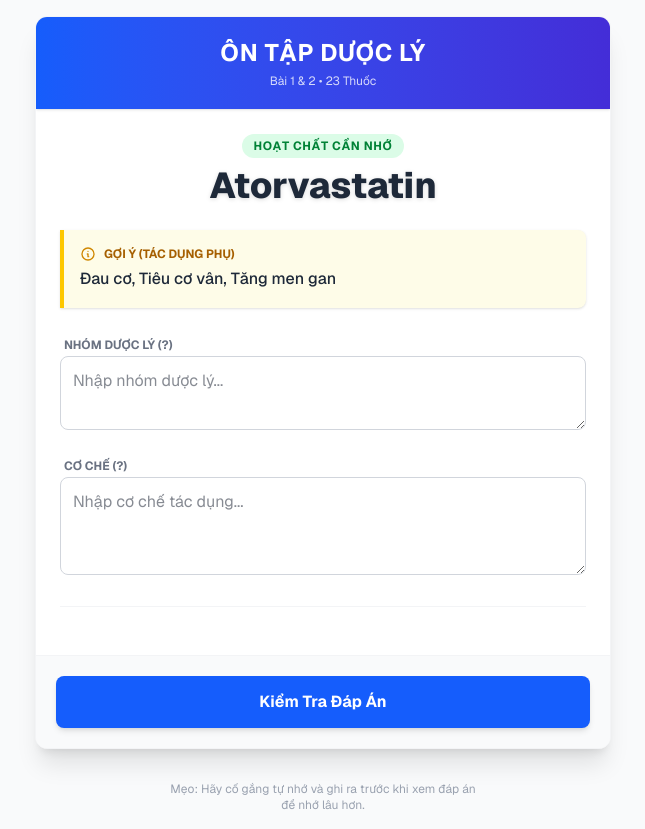
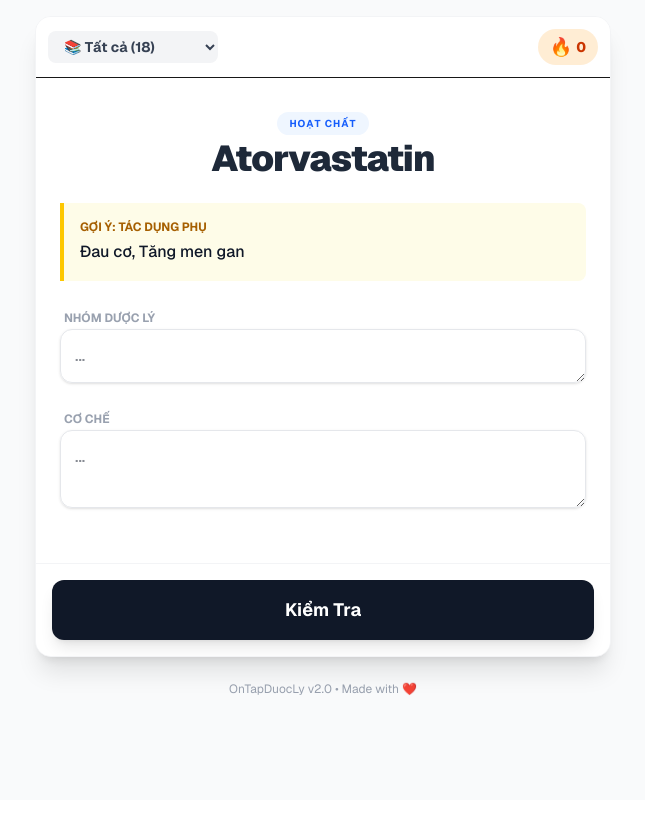
Before and after one commit to hellfive123/Duoc-Ly-For-Han, a Next.js app: page / in a window 1280 px wide. Shown: the whole page, without its empty margins (317-962 px from the left). After the commit the page ends 800 px from the top, so only its background shows below. Built offline with nearby package versions, Linux system fonts and the light colour scheme.

Commit message:
Add new function

```diff
--- a/app/page.tsx
+++ b/app/page.tsx
@@ -1,5 +1,5 @@
 "use client";
-import { useState, useEffect } from "react";
+import { useState, useEffect, useMemo } from "react";
 
 // 1. Định nghĩa kiểu dữ liệu
 interface DrugData {
@@ -10,256 +10,83 @@ interface DrugData {
   cd: string;
   tdp: string;
   ccd: string;
-  [key: string]: string;
+  lesson: number; // Thêm trường bài học
+  [key: string]: string | number;
 }
 
-// Dữ liệu thuốc Bài 1 & 2
+// Dữ liệu thuốc (Đã thêm trường lesson)
 const database: DrugData[] = [
   // --- BÀI 1: TIM MẠCH ---
-  {
-    hc: "Acetazolamid",
-    bd: "Acetazolamid / Acetazolamide",
-    ndl: "Lợi tiểu ức chế Carbonic Anhydrase",
-    coche: "Ức chế tái hấp thu Na+, HCO3-",
-    cd: "H/C độ cao cấp, Tăng nhãn áp, Động kinh",
-    tdp: "Nước tiểu nhiễm kiềm, Nhiễm acid chuyển hóa",
-    ccd: "Nhiễm acid máu, Giảm Na K máu, Bệnh Gout",
-  },
-  {
-    hc: "Furosemid",
-    bd: "Diurefar 40 / Lasix",
-    ndl: "Lợi tiểu quai",
-    coche: "Ức chế đồng vận chuyển Na+, K+, 2Cl-",
-    cd: "Phù, Tăng huyết áp, Phù phổi cấp",
-    tdp: "Giảm V máu, Giảm Na K máu, Tăng đường/lipid/acid uric máu",
-    ccd: "Tiền hôn mê gan, Vô niệu, Mất nước",
-  },
-  {
-    hc: "Indapamid",
-    bd: "Natrilix SR",
-    ndl: "Lợi tiểu Thiazid",
-    coche: "Ức chế đồng vận chuyển Na+, Cl-",
-    cd: "Tăng huyết áp, Phù",
-    tdp: "Giảm Na K máu, Tăng acid uric máu",
-    ccd: "Suy thận nặng, Suy gan nặng",
-  },
-  {
-    hc: "Spironolacton",
-    bd: "Spinolac / Verospiron",
-    ndl: "Lợi tiểu tiết kiệm Kali",
-    coche: "Đối kháng Aldosteron",
-    cd: "Tăng HA, Phù, Cường Aldosteron",
-    tdp: "Tăng K máu, Nam vú to, chảy sữa, RLKN",
-    ccd: "Tăng K máu, Suy thận",
-  },
-  {
-    hc: "Propranolol",
-    bd: "Dorocardyl / Propranolol",
-    ndl: "Chẹn Beta không chọn lọc",
-    coche: "Chẹn thụ thể Beta 1, Beta 2 -> Giảm nhịp tim, giảm sức co bóp",
-    cd: "THA, Đau thắt ngực, Loạn nhịp tim, Cường giáp",
-    tdp: "Tim chậm, Co thắt khí quản, Che lấp dấu hiệu hạ đường huyết",
-    ccd: "Hen suyễn, H/C Raynaud, Tim chậm, Block nhĩ thất",
-  },
-  {
-    hc: "Atenolol",
-    bd: "Atenolol Stada",
-    ndl: "Chẹn Beta 1 chọn lọc",
-    coche: "Chẹn chọn lọc Beta 1 -> Giảm nhịp tim, giảm sức co bóp",
-    cd: "THA, Đau thắt ngực, Loạn nhịp tim",
-    tdp: "Tim chậm, mệt mỏi, lạnh đầu chi",
-    ccd: "Tim chậm, Block nhĩ thất, Suy tim mất bù",
-  },
-  {
-    hc: "Bisoprolol",
-    bd: "Concor",
-    ndl: "Chẹn Beta 1 chọn lọc",
-    coche: "Chẹn chọn lọc Beta 1 -> Giảm nhịp tim, giảm sức co bóp",
-    cd: "THA, Đau thắt ngực, Suy tim mãn",
-    tdp: "Tim chậm, hạ HA, chóng mặt",
-    ccd: "Suy tim cấp, Block nhĩ thất, Hen phế quản nặng",
-  },
-  {
-    hc: "Captopril",
-    bd: "Captopril",
-    ndl: "Ức chế men chuyển (ACEi)",
-    coche: "Ức chế men chuyển Angiotensin I thành Angiotensin II",
-    cd: "THA, Suy tim",
-    tdp: "Ho khan, Phù mạch, Tăng K máu",
-    ccd: "Hẹp động mạch thận 2 bên, PNCT, Tiền sử phù mạch",
-  },
-  {
-    hc: "Losartan",
-    bd: "Losartan / Cozaar",
-    ndl: "Đối kháng thụ thể Angiotensin II (ARB)",
-    coche: "Ngăn Angiotensin II gắn vào receptor AT1",
-    cd: "THA, Suy tim, Bảo vệ thận ở bệnh nhân ĐTĐ",
-    tdp: "Hạ HA, Chóng mặt, Tăng K máu (ít ho hơn ACEi)",
-    ccd: "PNCT, Hẹp động mạch thận 2 bên",
-  },
-  {
-    hc: "Amlodipin",
-    bd: "Amlodipin / Amlor",
-    ndl: "Chẹn kênh Calci (DHP)",
-    coche: "Ngăn dòng Ca2+ vào tế bào cơ trơn -> giãn mạch",
-    cd: "Tăng HA, Đau thắt ngực",
-    tdp: "Phù mắt cá chân, Đỏ bừng mặt, Nhức đầu",
-    ccd: "Hạ huyết áp, Sốc tim, Hẹp ĐM chủ",
-  },
-  {
-    hc: "Nifedipin",
-    bd: "Adalat / Nifedipin Hasan",
-    ndl: "Chẹn kênh Calci (DHP)",
-    coche: "Ngăn dòng Ca2+ vào tế bào -> giãn mạch",
-    cd: "Tăng HA, Đau thắt ngực, H/C Raynaud",
-    tdp: "Đỏ bừng mặt, Hạ HA, Phù mắt cá chân",
-    ccd: "Hạ HA, Suy tim, Nhồi máu cơ tim cấp",
-  },
-  {
-    hc: "Nitroglycerin",
-    bd: "Nitrostad",
-    ndl: "Nitrat hữu cơ",
-    coche: "Phóng thích NO gây giãn mạch trực tiếp",
-    cd: "Cắt cơn đau thắt ngực, Suy tim trái cấp",
-    tdp: "Đỏ bừng mặt, Hạ HA, Tăng áp lực nội sọ",
-    ccd: "Hạ HA, Tăng áp lực nội sọ, Dùng chung thuốc cường dương",
-  },
-  {
-    hc: "Digoxin",
-    bd: "Digoxin",
-    ndl: "Glycosid tim",
-    coche: "Ức chế bơm Na+-K+-ATPase -> Tăng sức co bóp cơ tim",
-    cd: "Suy tim, Rung nhĩ / Cuồng nhĩ",
-    tdp: "Loạn nhịp tim, Rối loạn thị giác (nhìn màu vàng/xanh), Buồn nôn",
-    ccd: "Block nhĩ thất, Nhịp chậm, Bệnh cơ tim phì đại",
-  },
-  {
-    hc: "Atorvastatin",
-    bd: "Lipitor / Atorvastatin",
-    ndl: "Statin",
-    coche: "Ức chế HMG-CoA Reductase -> Ngăn tổng hợp Cholesterol",
-    cd: "Rối loạn lipid huyết (Tăng LDL, Tăng Cholesterol)",
-    tdp: "Đau cơ, Tiêu cơ vân, Tăng men gan",
-    ccd: "Suy gan, Bệnh về cơ, PNCT",
-  },
-  {
-    hc: "Fenofibrat",
-    bd: "Lipanthyl",
-    ndl: "Fibrat",
-    coche: "Tăng hoạt tính Lipoprotein Lipase -> Giảm Triglycerid",
-    cd: "Tăng Triglycerid máu",
-    tdp: "Rối loạn tiêu hóa, Sỏi mật, Đau cơ",
-    ccd: "Suy gan, Suy thận, PNCT, Trẻ em",
-  },
+  { lesson: 1, hc: "Acetazolamid", bd: "Acetazolamid", ndl: "Lợi tiểu ức chế Carbonic Anhydrase", coche: "Ức chế tái hấp thu Na+, HCO3-", cd: "H/C độ cao cấp, Tăng nhãn áp", tdp: "Nước tiểu nhiễm kiềm", ccd: "Nhiễm acid máu" },
+  { lesson: 1, hc: "Furosemid", bd: "Lasix", ndl: "Lợi tiểu quai", coche: "Ức chế đồng vận chuyển Na+, K+, 2Cl-", cd: "Phù phổi cấp, THA", tdp: "Giảm K+ máu, Giảm V máu", ccd: "Tiền hôn mê gan" },
+  { lesson: 1, hc: "Indapamid", bd: "Natrilix SR", ndl: "Lợi tiểu Thiazid", coche: "Ức chế đồng vận chuyển Na+, Cl-", cd: "THA, Phù", tdp: "Giảm Na+, K+ máu", ccd: "Suy thận nặng" },
+  { lesson: 1, hc: "Spironolacton", bd: "Verospiron", ndl: "Lợi tiểu tiết kiệm Kali", coche: "Đối kháng Aldosteron", cd: "THA, Cường Aldosteron", tdp: "Tăng K+ máu, Vú to ở nam", ccd: "Tăng K+ máu" },
+  { lesson: 1, hc: "Propranolol", bd: "Dorocardyl", ndl: "Chẹn Beta không chọn lọc", coche: "Chẹn Beta 1, Beta 2", cd: "Cường giáp, Run tay, THA", tdp: "Hen suyễn, Tim chậm", ccd: "Hen phế quản" },
+  { lesson: 1, hc: "Atenolol", bd: "Atenolol", ndl: "Chẹn Beta 1 chọn lọc", coche: "Chẹn chọn lọc Beta 1", cd: "THA, Đau thắt ngực", tdp: "Mệt mỏi, lạnh đầu chi", ccd: "Suy tim mất bù" },
+  { lesson: 1, hc: "Captopril", bd: "Captopril", ndl: "ACEi (Ức chế men chuyển)", coche: "Ức chế men chuyển Angiotensin I -> II", cd: "THA, Suy tim", tdp: "Ho khan, Phù mạch", ccd: "Hẹp ĐM thận 2 bên" },
+  { lesson: 1, hc: "Amlodipin", bd: "Amlor", ndl: "Chẹn kênh Calci (DHP)", coche: "Chẹn dòng Ca2+ vào tế bào", cd: "THA, Đau thắt ngực", tdp: "Phù chân, Đỏ bừng mặt", ccd: "Suy tim, Hẹp ĐM chủ" },
+  { lesson: 1, hc: "Nitroglycerin", bd: "Nitrostad", ndl: "Nitrat hữu cơ", coche: "Tạo NO gây giãn mạch", cd: "Cắt cơn đau thắt ngực", tdp: "Đau đầu, Hạ HA", ccd: "Tăng áp lực nội sọ" },
+  { lesson: 1, hc: "Digoxin", bd: "Digoxin", ndl: "Glycosid tim", coche: "Ức chế bơm Na-K-ATPase", cd: "Suy tim, Rung nhĩ", tdp: "Loạn thị giác (nhìn màu vàng)", ccd: "Block nhĩ thất, Nhịp chậm" },
+  { lesson: 1, hc: "Atorvastatin", bd: "Lipitor", ndl: "Statin", coche: "Ức chế HMG-CoA Reductase", cd: "Rối loạn lipid máu", tdp: "Đau cơ, Tăng men gan", ccd: "Bệnh gan tiến triển" },
 
   // --- BÀI 2: NỘI TIẾT ---
-  {
-    hc: "Insulin",
-    bd: "Novolin / Mixtard",
-    ndl: "Hormon tuyến tụy",
-    coche: "Tăng vận chuyển và sử dụng Glucose ở tế bào",
-    cd: "ĐTĐ type 1, ĐTĐ type 2 (khi cần), ĐTĐ thai kỳ",
-    tdp: "Hạ đường huyết quá mức, Loạn dưỡng mô tiêm, Dị ứng",
-    ccd: "Hạ đường huyết",
-  },
-  {
-    hc: "Metformin",
-    bd: "Glucophage / Glucofine",
-    ndl: "Biguanid",
-    coche: "Giảm sản xuất glucose ở gan, Tăng nhạy cảm insulin ngoại biên",
-    cd: "ĐTĐ type 2 (Lựa chọn đầu tay)",
-    tdp: "RLTH (tiêu chảy, buồn nôn), Nhiễm acid lactic, Miệng vị kim loại",
-    ccd: "Suy thận, Suy gan, Suy tim nặng, Nghiện rượu",
-  },
-  {
-    hc: "Gliclazid",
-    bd: "Diamicron",
-    ndl: "Sulfonylure",
-    coche: "Kích thích tế bào Beta tụy tiết Insulin",
-    cd: "ĐTĐ type 2 (người không béo phì)",
-    tdp: "Hạ đường huyết, Tăng cân",
-    ccd: "ĐTĐ type 1, Suy gan/thận nặng, PNCT",
-  },
-  {
-    hc: "Acarbose",
-    bd: "Glucobay",
-    ndl: "Ức chế Alpha-glucosidase",
-    coche: "Ức chế men Alpha-glucosidase -> Giảm hấp thu glucose ở ruột",
-    cd: "ĐTĐ type 2 (giảm đường huyết sau ăn)",
-    tdp: "Đầy hơi, Sình bụng, Tiêu chảy",
-    ccd: "Viêm ruột, Tắc ruột, Suy gan/thận",
-  },
-  {
-    hc: "Levonorgestrel",
-    bd: "Postinor / Newchoice",
-    ndl: "Hormon sinh dục nữ (Progestin)",
-    coche: "Ức chế quá trình rụng trứng, làm dày chất nhầy cổ tử cung",
-    cd: "Tránh thai khẩn cấp, Tránh thai hàng ngày",
-    tdp: "Rối loạn kinh nguyệt, Buồn nôn, Căng ngực",
-    ccd: "Đang mang thai, Ung thư vú, Xuất huyết âm đạo chưa rõ NN",
-  },
-  {
-    hc: "Prednison",
-    bd: "Prednison",
-    ndl: "Glucocorticoid (GC)",
-    coche: "Ức chế gen tổng hợp protein gây viêm (Phospholipase A2)",
-    cd: "Kháng viêm, Chống dị ứng, ức chế miễn dịch",
-    tdp: "Hội chứng Cushing, Loét dạ dày, Loãng xương, Dễ nhiễm trùng",
-    ccd: "Loét dạ dày tá tràng, Nhiễm nấm/virus toàn thân",
-  },
-  {
-    hc: "Levothyroxin",
-    bd: "Berlthyrox / Levothyrox",
-    ndl: "Hormon tuyến giáp",
-    coche: "Bổ sung hormon T4 ngoại sinh",
-    cd: "Suy giáp, Sau phẫu thuật ung thư giáp",
-    tdp: "Cường giáp (nhịp nhanh, sụt cân, mất ngủ) nếu quá liều",
-    ccd: "Cường giáp chưa điều trị, Nhồi máu cơ tim cấp",
-  },
-  {
-    hc: "Carbimazol",
-    bd: "Neo-Mercazole",
-    ndl: "Thuốc kháng giáp trạng tổng hợp",
-    coche: "Ức chế enzym Peroxidase -> Ngăn tổng hợp hormon giáp",
-    cd: "Cường giáp (Basedow)",
-    tdp: "Giảm bạch cầu hạt, Dị ứng da, Viêm gan",
-    ccd: "Suy gan nặng, Suy tủy",
-  },
+  { lesson: 2, hc: "Insulin", bd: "Novolin / Mixtard", ndl: "Hormon tuyến tụy", coche: "Tăng sử dụng Glucose ở tế bào", cd: "ĐTĐ type 1, ĐTĐ thai kỳ", tdp: "Hạ đường huyết", ccd: "Đang bị hạ đường huyết" },
+  { lesson: 2, hc: "Metformin", bd: "Glucophage", ndl: "Biguanid", coche: "Giảm tân tạo đường ở gan", cd: "ĐTĐ type 2 (ưu tiên)", tdp: "Rối loạn tiêu hóa, Acid lactic", ccd: "Suy thận, Suy gan" },
+  { lesson: 2, hc: "Gliclazid", bd: "Diamicron", ndl: "Sulfonylure", coche: "Kích thích tụy tiết Insulin", cd: "ĐTĐ type 2", tdp: "Hạ đường huyết, Tăng cân", ccd: "ĐTĐ type 1" },
+  { lesson: 2, hc: "Levonorgestrel", bd: "Postinor", ndl: "Progestin", coche: "Ức chế rụng trứng", cd: "Tránh thai khẩn cấp", tdp: "RL kinh nguyệt", ccd: "Đang mang thai" },
+  { lesson: 2, hc: "Prednison", bd: "Corticoid", ndl: "Glucocorticoid", coche: "Ức chế Phospholipase A2", cd: "Kháng viêm, Ức chế miễn dịch", tdp: "Hội chứng Cushing, Loét dạ dày", ccd: "Loét dạ dày, Nhiễm nấm" },
+  { lesson: 2, hc: "Levothyroxin", bd: "Berlthyrox", ndl: "Hormon tuyến giáp", coche: "Bổ sung T4", cd: "Suy giáp", tdp: "Cường giáp (nếu quá liều)", ccd: "Nhồi máu cơ tim cấp" },
+  { lesson: 2, hc: "Carbimazol", bd: "Neo-Mercazole", ndl: "Kháng giáp tổng hợp", coche: "Ức chế tổng hợp hormon giáp", cd: "Cường giáp (Basedow)", tdp: "Giảm bạch cầu hạt", ccd: "Suy gan nặng" },
 ];
 
 export default function Home() {
   const [currentQuestion, setCurrentQuestion] = useState<DrugData | null>(null);
   const [hintType, setHintType] = useState<string>("");
   const [showAnswer, setShowAnswer] = useState(false);
-  // eslint-disable-next-line @typescript-eslint/no-unused-vars
-  const [isLoading, setIsLoading] = useState(true);
 
-  // Thêm state lưu nội dung người dùng nhập
+  // State mới
   const [userNdl, setUserNdl] = useState("");
   const [userCoche, setUserCoche] = useState("");
+  const [lessonFilter, setLessonFilter] = useState<number>(0); // 0 = Tất cả
+  const [streak, setStreak] = useState(0); // Chuỗi đúng
+
+  // Lọc dữ liệu theo bài
+  const filteredDatabase = useMemo(() => {
+    if (lessonFilter === 0) return database;
+    return database.filter(d => d.lesson === lessonFilter);
+  }, [lessonFilter]);
 
   const generateQuestion = () => {
-    setIsLoading(true);
     setShowAnswer(false);
-    // Reset ô nhập liệu
     setUserNdl("");
     setUserCoche("");
 
-    const randomDrug = database[Math.floor(Math.random() * database.length)];
+    // Random từ danh sách đã lọc
+    const randomDrug = filteredDatabase[Math.floor(Math.random() * filteredDatabase.length)];
 
-    // Random gợi ý
     const types = ["cd", "tdp", "ccd"];
     const randomType = types[Math.floor(Math.random() * types.length)];
 
     setCurrentQuestion(randomDrug);
     setHintType(randomType);
-
-    setTimeout(() => setIsLoading(false), 300);
   };
 
+  // Reset streak khi đổi bài
   useEffect(() => {
+    setStreak(0);
     generateQuestion();
-  }, []);
+  // eslint-disable-next-line react-hooks/exhaustive-deps
+  }, [lessonFilter]);
+
+  const handleCorrect = () => {
+    setStreak(s => s + 1);
+    generateQuestion();
+  }
+
+  const handleIncorrect = () => {
+    setStreak(0);
+    generateQuestion();
+  }
 
   const getHintLabel = (type: string) => {
     switch (type) {
@@ -270,67 +97,73 @@ export default function Home() {
     }
   };
 
-  if (!currentQuestion) return <div className="p-10 text-center">Loading...</div>;
+  if (!currentQuestion) return <div className="p-10 text-center">Đang tải dữ liệu...</div>;
 
   return (
-    <main className="min-h-screen bg-gray-50 flex flex-col items-center justify-center p-4 font-sans">
-      <div className="w-full max-w-xl bg-white rounded-xl shadow-xl overflow-hidden border border-gray-100">
+    <main className="min-h-screen bg-gray-50 flex flex-col items-center p-4 font-sans pb-20">
+      <div className="w-full max-w-xl bg-white rounded-2xl shadow-xl overflow-hidden border border-gray-100 relative">
 
-        {/* Header */}
-        <div className="bg-gradient-to-r from-blue-600 to-indigo-700 p-5 text-white text-center shadow-sm">
-          <h1 className="text-2xl font-bold uppercase tracking-wide">Ôn Tập Dược Lý</h1>
-          <p className="text-xs opacity-80 mt-1">Bài 1 & 2 • {database.length} Thuốc</p>
+        {/* Header Control */}
+        <div className="bg-white p-3 flex justify-between items-center border-b">
+           {/* Bộ lọc bài học */}
+           <select
+              value={lessonFilter}
+              onChange={(e) => setLessonFilter(Number(e.target.value))}
+              className="bg-gray-100 text-sm font-bold text-gray-700 py-1.5 px-3 rounded-lg outline-none border-none focus:ring-2 focus:ring-blue-200"
+           >
+              <option value={0}>📚 Tất cả ({database.length})</option>
+              <option value={1}>❤️ Bài 1: Tim Mạch</option>
+              <option value={2}>🩸 Bài 2: Nội Tiết</option>
+           </select>
+
+           {/* Streak Counter */}
+           <div className="flex items-center gap-1 bg-orange-100 px-3 py-1 rounded-full">
+              <span className="text-lg">🔥</span>
+              <span className="text-orange-700 font-extrabold text-sm">{streak}</span>
+           </div>
         </div>
 
         {/* Question Section */}
         <div className="p-6 space-y-6">
 
-          {/* Đề bài: Hoạt chất */}
-          <div className="space-y-2 text-center">
-            <span className="inline-block px-3 py-1 bg-green-100 text-green-700 rounded-full text-xs font-bold tracking-wider mb-2">
-              HOẠT CHẤT CẦN NHỚ
+          <div className="space-y-2 text-center mt-2">
+            <span className="inline-block px-3 py-1 bg-blue-50 text-blue-600 rounded-full text-[10px] font-bold tracking-widest uppercase mb-1">
+              Hoạt chất
             </span>
-            <h2 className="text-4xl font-extrabold text-gray-800 break-words drop-shadow-sm">
+            <h2 className="text-4xl font-black text-gray-800 break-words tracking-tight">
               {currentQuestion.hc}
             </h2>
           </div>
 
-          {/* Gợi ý ngẫu nhiên */}
-          <div className="bg-yellow-50 border-l-4 border-yellow-400 p-4 rounded-r-lg shadow-sm">
+          <div className="bg-yellow-50 border-l-4 border-yellow-400 p-4 rounded-r-lg">
             <div className="flex items-center gap-2 mb-1">
-              <svg xmlns="http://www.w3.org/2000/svg" className="h-4 w-4 text-yellow-600" fill="none" viewBox="0 0 24 24" stroke="currentColor">
-                <path strokeLinecap="round" strokeLinejoin="round" strokeWidth={2} d="M13 16h-1v-4h-1m1-4h.01M21 12a9 9 0 11-18 0 9 9 0 0118 0z" />
-              </svg>
               <span className="text-xs font-bold text-yellow-700 uppercase">
-                Gợi ý ({getHintLabel(hintType)})
+                Gợi ý: {getHintLabel(hintType)}
               </span>
             </div>
-            <p className="text-gray-800 font-medium leading-relaxed">
+            <p className="text-gray-900 font-medium leading-relaxed">
               {currentQuestion[hintType]}
             </p>
           </div>
 
-          {/* Form nhập liệu của người dùng */}
           <div className="space-y-4">
             <div className="space-y-1">
-              <label className="text-xs font-bold text-gray-500 uppercase ml-1">Nhóm Dược Lý (?)</label>
-              {/* Đã thêm text-gray-900 vào className bên dưới */}
+              <label className="text-xs font-bold text-gray-400 uppercase ml-1">Nhóm Dược Lý</label>
               <textarea
-                className={`w-full p-3 border rounded-lg focus:ring-2 focus:outline-none transition-colors text-gray-900 ${showAnswer ? (userNdl ? 'bg-gray-50' : 'bg-red-50 border-red-200') : 'border-gray-300 focus:ring-blue-400 focus:border-blue-400'}`}
-                placeholder="Nhập nhóm dược lý..."
-                rows={2}
+                className={`w-full p-3.5 border rounded-xl text-gray-900 font-medium focus:ring-2 focus:outline-none transition-all ${showAnswer ? 'bg-gray-50' : 'border-gray-200 focus:ring-blue-500 focus:border-blue-500 shadow-sm'}`}
+                placeholder="..."
+                rows={1}
                 value={userNdl}
                 onChange={(e) => setUserNdl(e.target.value)}
-                readOnly={showAnswer} // Khóa không cho sửa khi đã hiện đáp án
+                readOnly={showAnswer}
               />
             </div>
             <div className="space-y-1">
-              <label className="text-xs font-bold text-gray-500 uppercase ml-1">Cơ Chế (?)</label>
-              {/* Đã thêm text-gray-900 vào className bên dưới */}
+              <label className="text-xs font-bold text-gray-400 uppercase ml-1">Cơ Chế</label>
               <textarea
-                className={`w-full p-3 border rounded-lg focus:ring-2 focus:outline-none transition-colors text-gray-900 ${showAnswer ? (userCoche ? 'bg-gray-50' : 'bg-red-50 border-red-200') : 'border-gray-300 focus:ring-blue-400 focus:border-blue-400'}`}
-                placeholder="Nhập cơ chế tác dụng..."
-                rows={3}
+                className={`w-full p-3.5 border rounded-xl text-gray-900 font-medium focus:ring-2 focus:outline-none transition-all ${showAnswer ? 'bg-gray-50' : 'border-gray-200 focus:ring-blue-500 focus:border-blue-500 shadow-sm'}`}
+                placeholder="..."
+                rows={2}
                 value={userCoche}
                 onChange={(e) => setUserCoche(e.target.value)}
                 readOnly={showAnswer}
@@ -338,28 +171,23 @@ export default function Home() {
             </div>
           </div>
 
-          <hr className="border-gray-100" />
-
-          {/* Phần hiển thị đáp án đúng (So sánh) */}
-          <div className={`transition-all duration-500 ease-in-out ${showAnswer ? 'opacity-100 max-h-[500px]' : 'opacity-0 max-h-0 overflow-hidden'}`}>
-            <div className="bg-blue-50 p-5 rounded-lg border border-blue-100 space-y-4">
-              <div className="flex items-center gap-2 mb-2">
-                 <span className="flex h-6 w-6 items-center justify-center rounded-full bg-blue-600 text-xs font-bold text-white">✓</span>
-                 <h3 className="font-bold text-blue-800 uppercase text-sm">Đáp Án Chuẩn</h3>
+          {/* Đáp án */}
+          <div className={`overflow-hidden transition-all duration-500 ease-in-out ${showAnswer ? 'opacity-100 max-h-[600px]' : 'opacity-0 max-h-0'}`}>
+            <div className="bg-green-50 p-5 rounded-xl border border-green-100 space-y-4 mt-2">
+              <div className="grid gap-4 text-sm">
+                 <div className="bg-white p-3 rounded-lg border border-green-100 shadow-sm">
+                    <span className="text-[10px] font-bold text-gray-400 block mb-0.5 uppercase">Biệt Dược</span>
+                    <p className="text-gray-900 font-bold text-lg">{currentQuestion.bd}</p>
                  </div>
-
-              <div className="grid gap-3 text-sm">
+                 <div className="grid grid-cols-1 gap-4">
                     <div>
-                    <span className="font-bold text-gray-500 text-xs block mb-1">BIỆT DƯỢC</span>
-                    <p className="text-gray-900 font-semibold">{currentQuestion.bd}</p>
-                 </div>
-                 <div>
-                    <span className="font-bold text-gray-500 text-xs block mb-1">NHÓM DƯỢC LÝ</span>
+                        <span className="text-[10px] font-bold text-gray-400 block mb-0.5 uppercase">Nhóm Dược Lý</span>
                         <p className="text-purple-700 font-bold">{currentQuestion.ndl}</p>
                     </div>
                     <div>
-                    <span className="font-bold text-gray-500 text-xs block mb-1">CƠ CHẾ</span>
-                    <p className="text-gray-800">{currentQuestion.coche}</p>
+                        <span className="text-[10px] font-bold text-gray-400 block mb-0.5 uppercase">Cơ Chế</span>
+                        <p className="text-gray-800 leading-snug">{currentQuestion.coche}</p>
+                    </div>
                  </div>
               </div>
             </div>
@@ -367,31 +195,37 @@ export default function Home() {
 
         </div>
 
-        {/* Footer Buttons */}
-        <div className="bg-gray-50 p-5 border-t border-gray-100">
+        {/* Footer Actions */}
+        <div className="bg-white p-4 border-t border-gray-100 sticky bottom-0 z-10">
           {!showAnswer ? (
             <button
               onClick={() => setShowAnswer(true)}
-              className="w-full py-3.5 bg-blue-600 hover:bg-blue-700 text-white font-bold rounded-lg transition-all shadow-md active:scale-[0.98]"
+              className="w-full py-4 bg-gray-900 hover:bg-black text-white font-bold rounded-xl transition-all shadow-lg active:scale-[0.98] text-lg"
             >
-              Kiểm Tra Đáp Án
+              Kiểm Tra
             </button>
           ) : (
+            <div className="grid grid-cols-2 gap-3">
               <button
-              onClick={generateQuestion}
-              className="w-full py-3.5 bg-green-600 hover:bg-green-700 text-white font-bold rounded-lg transition-all shadow-md active:scale-[0.98] flex items-center justify-center gap-2"
+                onClick={handleIncorrect}
+                className="py-4 bg-red-100 hover:bg-red-200 text-red-600 font-bold rounded-xl transition-all active:scale-[0.98]"
               >
-              <span>Câu Tiếp Theo</span>
-              <svg xmlns="http://www.w3.org/2000/svg" fill="none" viewBox="0 0 24 24" strokeWidth={2.5} stroke="currentColor" className="w-4 h-4">
-                <path strokeLinecap="round" strokeLinejoin="round" d="M13.5 4.5L21 12m0 0l-7.5 7.5M21 12H3" />
-              </svg>
+                Chưa thuộc (0)
               </button>
+              <button
+                onClick={handleCorrect}
+                className="py-4 bg-green-500 hover:bg-green-600 text-white font-bold rounded-xl transition-all shadow-md active:scale-[0.98] flex items-center justify-center gap-2"
+              >
+                <span>Đã thuộc</span>
+                <span className="text-xs bg-green-700 px-2 py-0.5 rounded-full">Streak +1</span>
+              </button>
+            </div>
           )}
         </div>
       </div>
 
-      <p className="mt-8 text-xs text-gray-400 text-center max-w-xs">
-        Mẹo: Hãy cố gắng tự nhớ và ghi ra trước khi xem đáp án để nhớ lâu hơn.
+      <p className="mt-6 text-xs text-gray-400 text-center">
+        OnTapDuocLy v2.0 • Made with ❤️
       </p>
     </main>
   );
```
Lines whose indentation alone changed are shown as unchanged.
